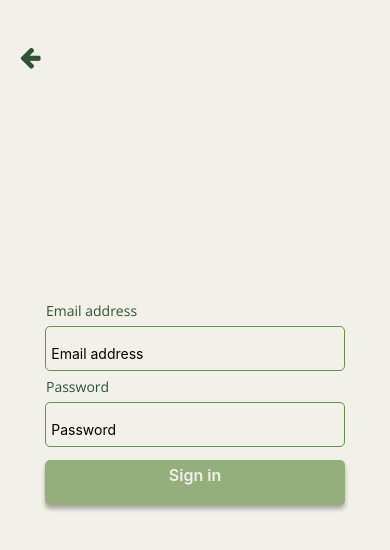
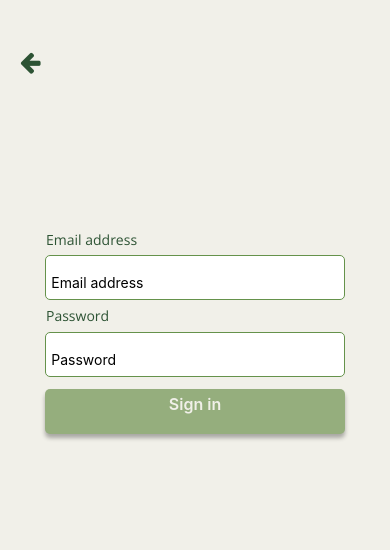
Before and after one commit to myplants-lacapsule/myplants-frontend, a React Native app: screen /SignInScreen in a window 390 px wide. Shown: the top 550 px of the page. Built offline with nearby package versions, Linux system fonts and the light colour scheme.

Commit message:
updated returnbutton

```diff
--- a/components/FullDetailsPlantComponent.js
+++ b/components/FullDetailsPlantComponent.js
@@ -10,8 +10,6 @@ export default function FullDetailsPlantComponent() {
 
   const [isWatered, setIsWatered] = useState(plantDetails.isWatered)
   console.log(isWatered)
-
-
 
   const navigation = useNavigation();
 
@@ -168,7 +166,6 @@ export default function FullDetailsPlantComponent() {
 const styles = StyleSheet.create({
   container: {
     flex: 1,
-    backgroundColor: "#F1F0E9",
   },
   image: {
     height: 200,
--- a/components/RegisterInput.js
+++ b/components/RegisterInput.js
@@ -24,6 +24,6 @@ const styles = StyleSheet.create({
     borderWidth: 1,
     borderRadius: 5,
     borderColor: "#65924B",
-    backgroundColor: "#F1F0E9",
+    backgroundColor: "white",
   },
 });
--- a/components/ReturnButton.js
+++ b/components/ReturnButton.js
@@ -27,14 +27,13 @@ export default function ReturnButton({ destination, title }) {
 const styles = StyleSheet.create({
   container: {
     width: "100%",
-    height: "15%",
     alignItems: "center",
     flexDirection: "row",
   },
   button: {
     width: 50,
     height: 50,
-    padding: 5,
+    padding: 10,
     paddingLeft: 20,
     alignSelf: "flex-start",
   },
--- a/components/SearchBar.js
+++ b/components/SearchBar.js
@@ -25,7 +25,7 @@ const styles = StyleSheet.create({
     position: "absolute",
   },
   textInputResearch: {
-    backgroundColor: "#FBFBFB",
+    backgroundColor: "white",
     width: "250",
     height: "60",
     alignItems: "center",
--- a/screens/FullDetailsPlant.js
+++ b/screens/FullDetailsPlant.js
@@ -17,6 +17,7 @@ export default function FullDetailsPlant(props) {
 const styles = StyleSheet.create({
   container: {
     flex: 1,
+		paddingTop: 40,
     backgroundColor: "#F1F0E9",
   },
 });
```
